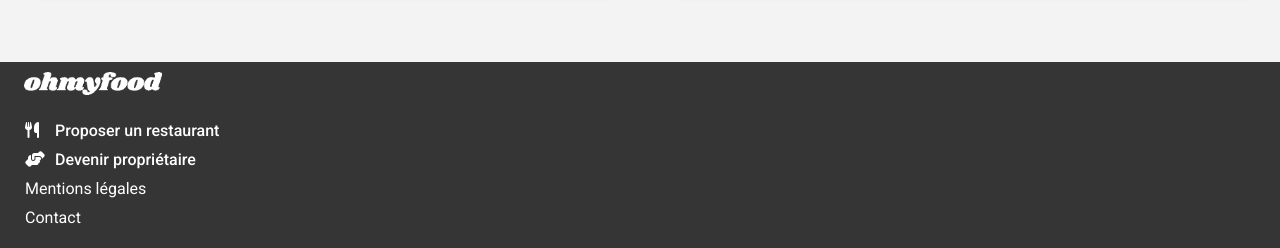
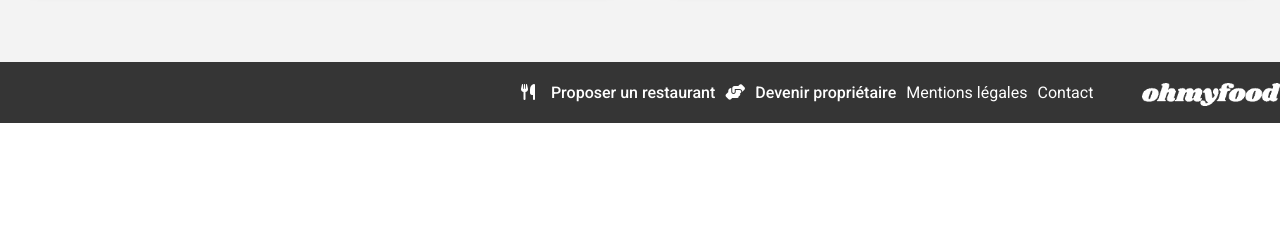
Before and after one commit to Infinytech987/LeGoffRichard-4-10-05-24, a website: page index.html in a window 1280 px wide. Shown: the part 1415-1663 px from the top of the page. After the commit the page ends 1538 px from the top, so only its background shows below. Drawn offline with Linux system fonts and the light colour scheme.

Commit message:
Footer en cours

```diff
--- a/sass/_responsive.scss
+++ b/sass/_responsive.scss
@@ -29,3 +29,11 @@
     grid-template-columns: 1fr 1fr;
   }
 }
+.footer {
+  display: flex;
+  flex-direction: row-reverse;
+  align-items: center;
+  ul {
+    display: flex;
+  }
+}
```
Also changed, not shown: assets/css/style.css, 1 other file.
